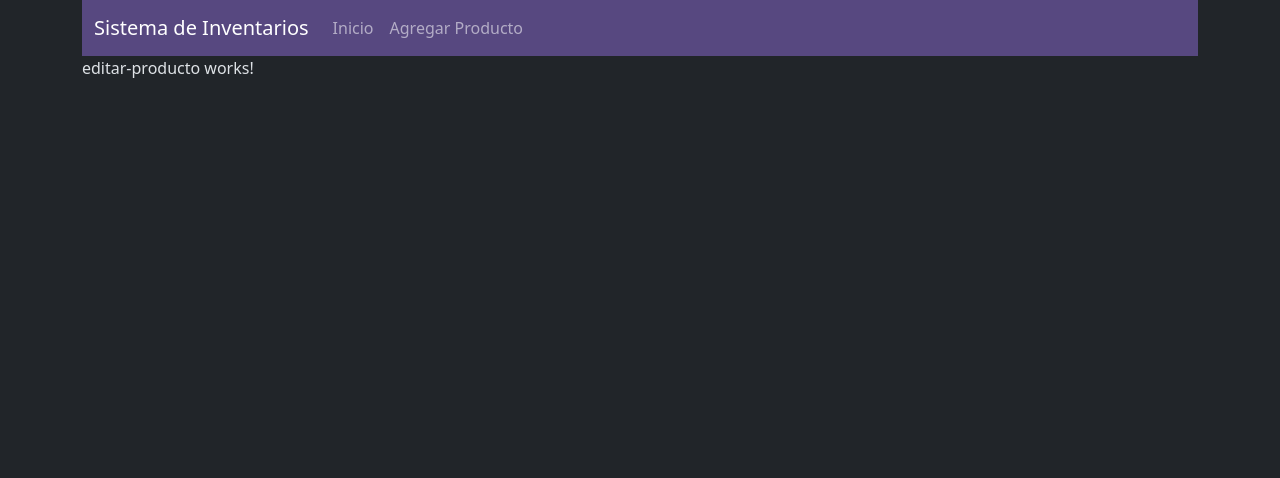
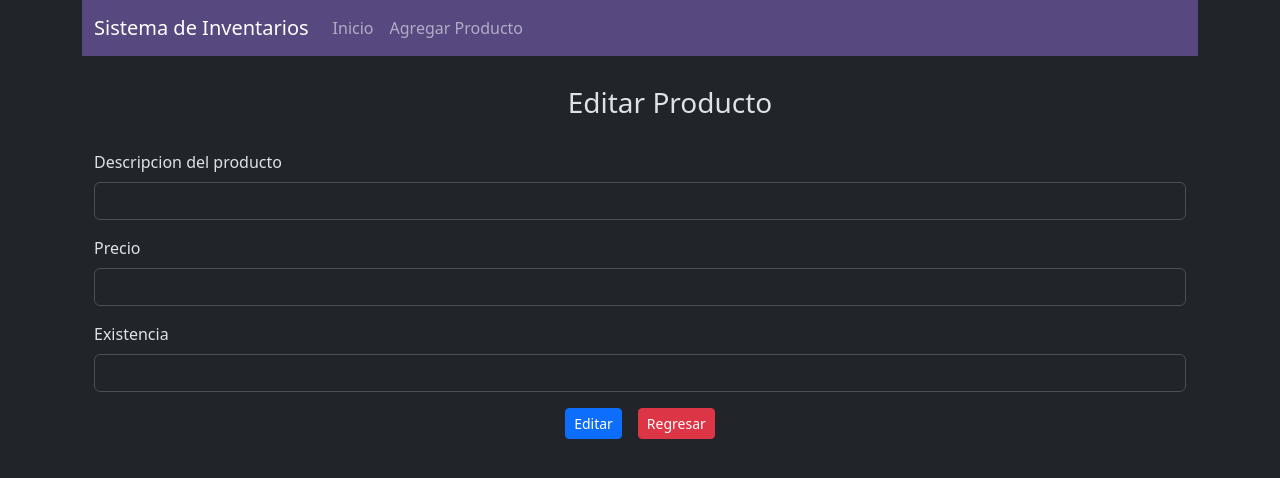
Before and after one commit to DanielAsDano/Sistema-de-inventarios-frontend-con-Angular, an Angular app: page /editar-producto/1 in a window 1280 px wide. Shown: the top 478 px of the page. Built offline with nearby package versions, Linux system fonts and the light colour scheme; no server answers.

Commit message:
añadir formulario a editar producto

```diff
--- a/src/app/editar-producto/editar-producto.component.html
+++ b/src/app/editar-producto/editar-producto.component.html
@@ -1 +1,29 @@
-<p>editar-producto works!</p>
+<div class="container">
+    <div class="container text-center" style="margin: 30px;">
+        <h3>Editar Producto</h3>
+    </div>
+
+    <form (ngSubmit)="onSubmit()">
+        <div class="mb-3">
+            <label for="descripcion" class="form-label">Descripcion del producto</label>
+            <input type="text" class="form-control" id="descripcion" name="descripcion" [(ngModel)]="producto.descripcion">
+        </div>
+
+        <div class="mb-3">
+            <label for="precio" class="form-label">Precio</label>
+            <input type="number" step="anyone" class="form-control" id="precio" name="precio" [(ngModel)]="producto.precio">
+        </div>
+
+        <div class="mb-3">
+            <label for="exitencia" class="form-label">Existencia</label>
+            <input type="number" class="form-control" id="exitencia" name="existencia" [(ngModel)]="producto.existencia">
+        </div>
+
+
+        <div class="text-center">
+            <button type="submit" class="btn btn-primary btn-sm me-3">Editar</button>
+            <a href="/" class="btn btn-danger btn-sm">Regresar</a>
+        </div>
+    </form>
+
+</div>
--- a/src/app/editar-producto/editar-producto.component.ts
+++ b/src/app/editar-producto/editar-producto.component.ts
@@ -2,10 +2,11 @@
 import { Producto } from '../producto';
 import { ProductoService } from '../producto.service';
 import { ActivatedRoute } from '@angular/router';
+import { FormsModule } from '@angular/forms';
 
 @Component({
   selector: 'app-editar-producto',
-  imports: [],
+  imports: [FormsModule],
   templateUrl: './editar-producto.component.html'
 })
 export class EditarProductoComponent {
@@ -22,4 +23,8 @@
       error: (errores: any) => console.log(errores)
     })
   }
+
+  onSubmit(){
+
+  }
 }
```
